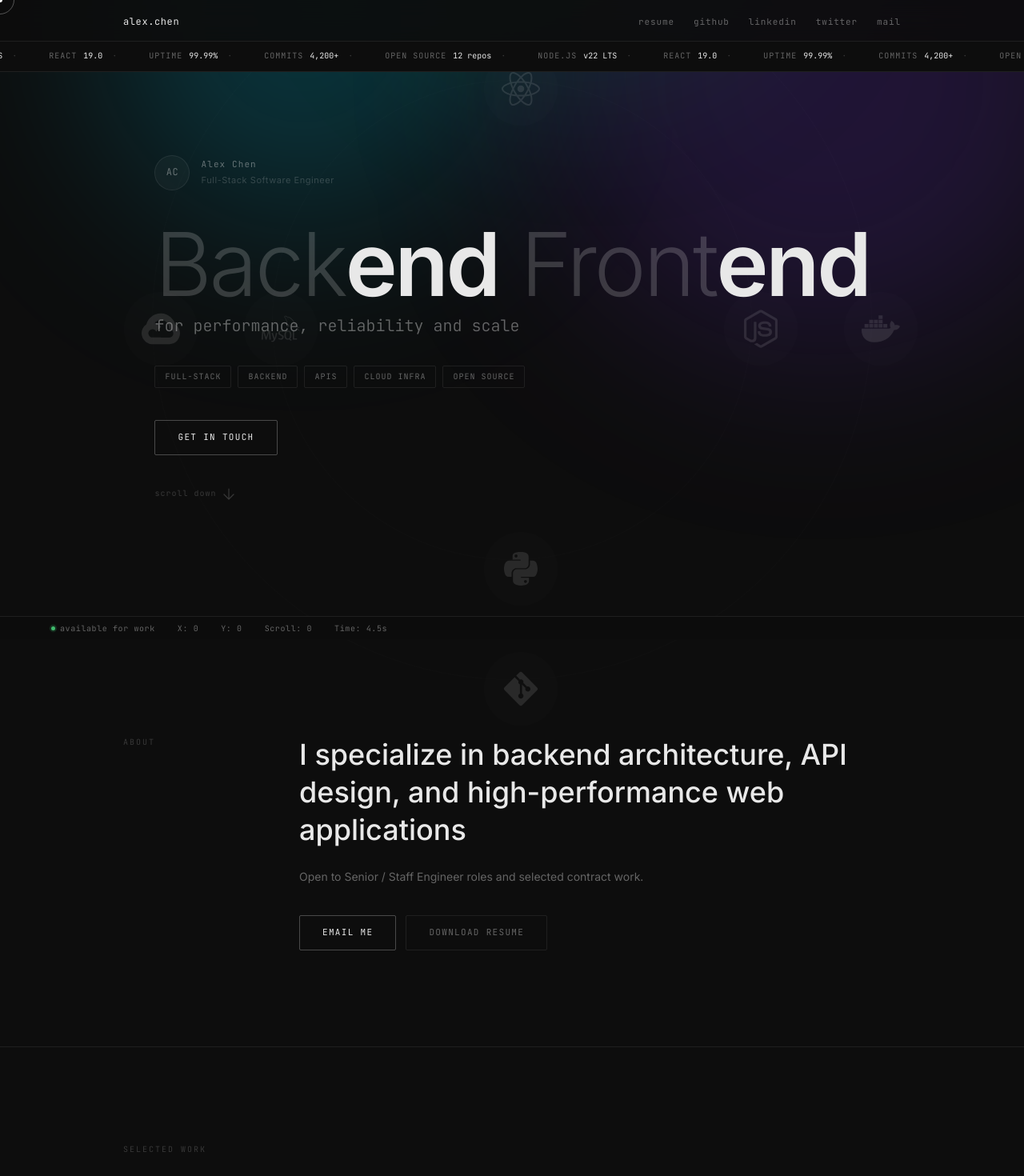
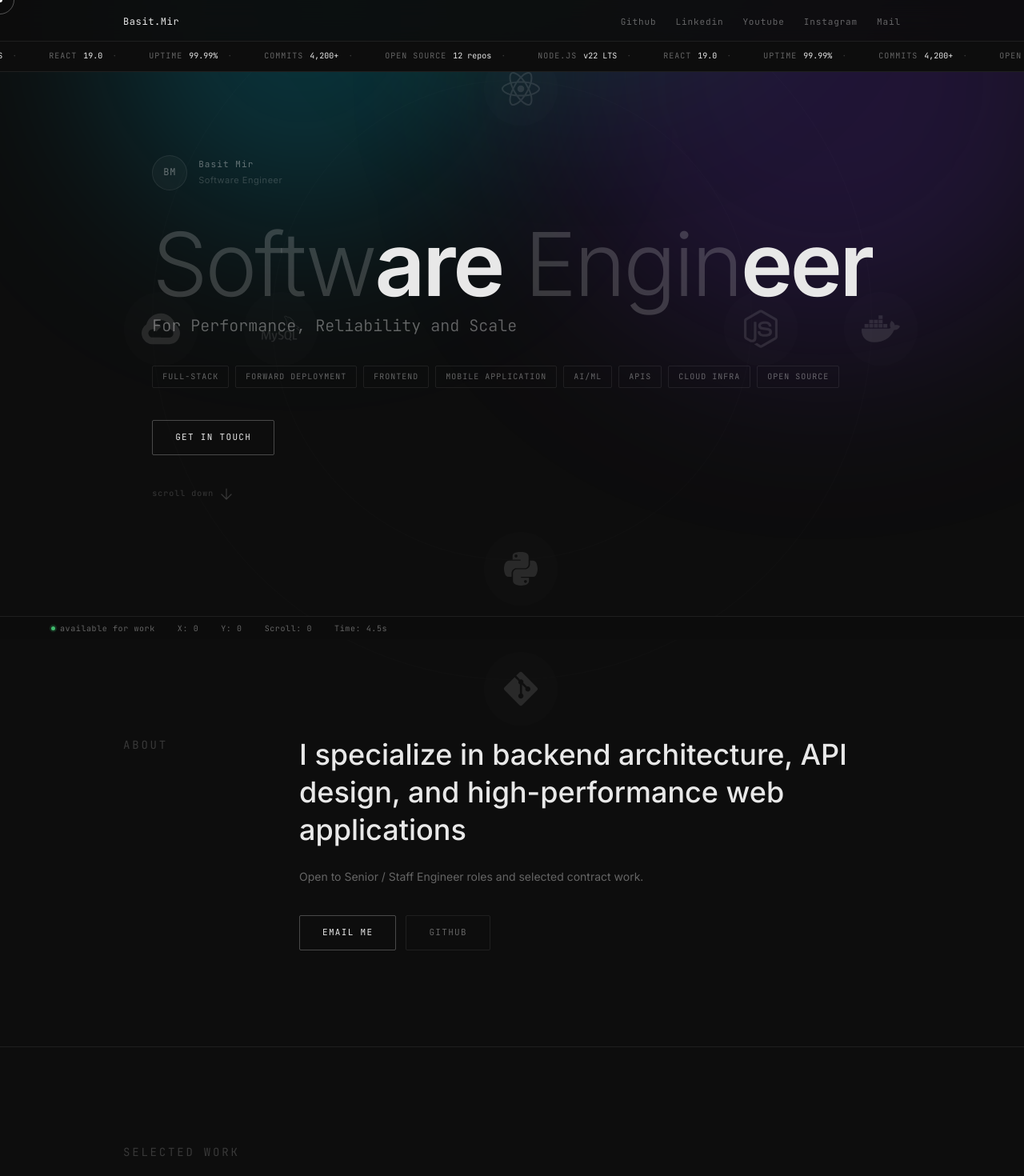
Before and after one commit to basitmir7/basitmir7.github.io, a React (Vite) app: page / in a window 1280 px wide. Shown: the top 1470 px of the page at 80% size. Built offline with nearby package versions, Linux system fonts and the light colour scheme.

Commit message:
data updates

```diff
--- a/index.html
+++ b/index.html
@@ -4,7 +4,7 @@
     <meta charset="UTF-8" />
     <link rel="icon" type="image/svg+xml" href="/favicon.svg" />
     <meta name="viewport" content="width=device-width, initial-scale=1.0" />
-    <title>Alex Chen — Full-Stack Software Engineer</title>
+    <title>Basit Mir — Software Engineer</title>
     <meta name="description" content="Senior Software Engineer specializing in scalable systems, web applications, and developer tooling." />
     <link rel="preconnect" href="https://fonts.googleapis.com" />
     <link rel="preconnect" href="https://fonts.gstatic.com" crossorigin />
--- a/src/animations/TechOrbit.css
+++ b/src/animations/TechOrbit.css
@@ -71,53 +71,7 @@
     transition: all 0.5s ease;
   }
 
-  /* .python {
-    top: 50px;
-    left: 180px;
-  }
-
-  .sql {
-    top: 250px;
-    right: -35px;
-  }
-
-  .gcs {
-    bottom: 180px;
-    left: 40px;
-  }
-
-  .icon:hover {
-    transform: scale(1.3);
-
-    box-shadow:
-      0 0 30px rgba(255,255,255,0.4);
-  }
-
-  .react {
-    top: -40px;
-    left: 260px;
-  }
-
-  .node {
-    bottom: -40px;
-    left: 260px;
-  }
-
-  .aws {
-    top: 100px;
-    right: -40px;
-  }
-
-  .docker {
-    bottom: 120px;
-    left: -40px;
-  }
-
-  .git {
-    bottom: -40px;
-    left: 420px;
-  } */
-  .orbit-1,
+.orbit-1,
 .orbit-2 {
-  border: 1px solid rgba(255,255,255,0.03);
+  border: 1px solid rgba(255,255,255,0.04);
 }
--- a/src/components/About.css
+++ b/src/components/About.css
@@ -4,7 +4,7 @@
 }
 
 .section-label {
-  font-size: 10px;
+  font-size: 14px;
   color: var(--text-dim);
   letter-spacing: 0.2em;
   text-transform: uppercase;
--- a/src/components/Hero.jsx
+++ b/src/components/Hero.jsx
@@ -26,7 +26,7 @@ export default function Hero() {
       <div className="hero__inner container">
         <div className="hero__avatar">
           <div className="hero__avatar-ring">
-            <div className="hero__avatar-initials mono">AC</div>
+            <div className="hero__avatar-initials mono">BM</div>
           </div>
           <div className="hero__avatar-info">
             <span className="mono hero__name">{data.meta.name}</span>
--- a/src/components/Nav.css
+++ b/src/components/Nav.css
@@ -34,7 +34,7 @@
   font-family: var(--mono);
   color: var(--text-muted);
   letter-spacing: 0.08em;
-  text-transform: lowercase;
+  text-transform: capitalize;
   transition: color 0.2s;
 }
 
--- a/src/components/Nav.jsx
+++ b/src/components/Nav.jsx
@@ -7,7 +7,7 @@ export default function Nav() {
     <nav className="nav">
       <div className="nav__inner container">
         <div className="nav__left">
-          <span className="nav__logo mono">{data.meta.name.toLowerCase().replace(' ', '.')}</span>
+          <span className="nav__logo mono">{data.meta.name.replace(' ', '.')}</span>
         </div>
         <ul className="nav__links">
           {data.social.map((s) => (
--- a/src/data/portfolio.json
+++ b/src/data/portfolio.json
@@ -1,22 +1,22 @@
 {
   "meta": {
-    "name": "Alex Chen",
-    "title": "Full-Stack Software Engineer",
-    "tagline": "I build scalable systems and elegant interfaces",
-    "heroHeading": ["Back", "end", "Front", "end"],
-    "heroSubtitle": "for performance, reliability and scale",
+    "name": "Basit Mir",
+    "title": "Software Engineer",
+    "tagline": "I build scalable systems",
+    "heroHeading": ["Softw", "are", "Engin", "eer"],
+    "heroSubtitle": "For Performance, Reliability and Scale",
     "heroDescription": "I engineer full-stack products, distributed systems, and developer tools for companies where uptime and speed are non-negotiable.",
     "availability": "Open to Senior / Staff Engineer roles and selected contract work.",
-    "email": "alex@alexchen.dev",
-    "location": "San Francisco, CA",
+    "email": "basitmir0222@gmail.com",
+    "location": "Kashmir, IN",
     "resumeUrl": "/resume.pdf"
   },
   "social": [
-    { "label": "resume", "url": "/resume.pdf" },
-    { "label": "github", "url": "https://github.com" },
-    { "label": "linkedin", "url": "https://linkedin.com" },
-    { "label": "twitter", "url": "https://twitter.com" },
-    { "label": "mail", "url": "mailto:alex@alexchen.dev" }
+    { "label": "Github", "url": "https://github.com/basitmir7" },
+    { "label": "Linkedin", "url": "https://www.linkedin.com/in/basit-mehraj" },
+    { "label": "Youtube", "url": "https://www.youtube.com/@techbybasit" },
+    { "label": "Instagram", "url": "https://www.instagram.com/rtxnight.plays" },
+    { "label": "Mail", "url": "mailto:basitmir0222@gmail.com" }
   ],
   "ticker": [
     { "label": "Node.js", "value": "v22 LTS" },
@@ -27,7 +27,10 @@
   ],
   "specializations": [
     "FULL-STACK",
-    "BACKEND",
+    "FORWARD DEPLOYMENT",
+    "FRONTEND",
+    "MOBILE APPLICATION",
+    "AI/ML",
     "APIS",
     "CLOUD INFRA",
     "OPEN SOURCE"
@@ -36,8 +39,8 @@
     "heading": "I specialize in backend architecture, API design, and high-performance web applications",
     "body": "I'm currently open to full-time Senior / Staff Engineer roles at product-driven companies. I care deeply about developer experience, system reliability, and shipping things that actually work.",
     "cta": [
-      { "label": "EMAIL ME", "url": "mailto:alex@alexchen.dev" },
-      { "label": "DOWNLOAD RESUME", "url": "/resume.pdf" }
+      { "label": "EMAIL ME", "url": "mailto:basitmir0222@gmail.com" },
+      { "label": "GITHUB", "url": "https://github.com/basitmir7" }
     ]
   },
   "projects": [
@@ -92,27 +95,33 @@
   ],
   "experience": [
     {
-      "period": "2022 – Now",
-      "company": "Stripe",
-      "role": "Senior Software Engineer",
+      "period": "March 2026 – Present",
+      "company": "Bluecore - by InsiderOne",
+      "role": "Forward Deployed Engineer",
       "description": "Building reliability tooling for the Payments API. Contributed to latency reduction of core charge endpoints by 40%. Led a team of 4 on the internal observability platform."
     },
     {
-      "period": "2019 – 2022",
-      "company": "Self-employed",
-      "role": "Freelance Engineer",
+      "period": "May 2024 – Feb 2026",
+      "company": "Bluecore",
+      "role": "Software Developer",
       "description": "Delivered end-to-end products for early-stage startups — from architecture through to production. Clients in fintech, developer tooling, and e-commerce."
     },
     {
-      "period": "2017 – 2019",
-      "company": "Vercel",
-      "role": "Software Engineer",
+      "period": "Feb 2023 – May 2024",
+      "company": "Quara Holding",
+      "role": "Associate Software Engineer",
       "description": "Worked on the edge network and deployment pipeline. Helped ship the monorepo support feature and improved cold start times for serverless functions."
     },
     {
-      "period": "2015 – 2017",
-      "company": "Thoughtworks",
-      "role": "Junior Engineer",
+      "period": "Oct 2021 – Jan 2023",
+      "company": "Cuboid Media",
+      "role": "Sofware Engineer",
+      "description": "Consulted for enterprise clients on modernizing legacy Java systems, introduced CI/CD pipelines, and mentored junior developers."
+    },
+    {
+      "period": "Dec 2021 – Dec 2022",
+      "company": "Free Lance - Self Employed",
+      "role": "Frontend Engineer",
       "description": "Consulted for enterprise clients on modernizing legacy Java systems, introduced CI/CD pipelines, and mentored junior developers."
     }
   ],
```
